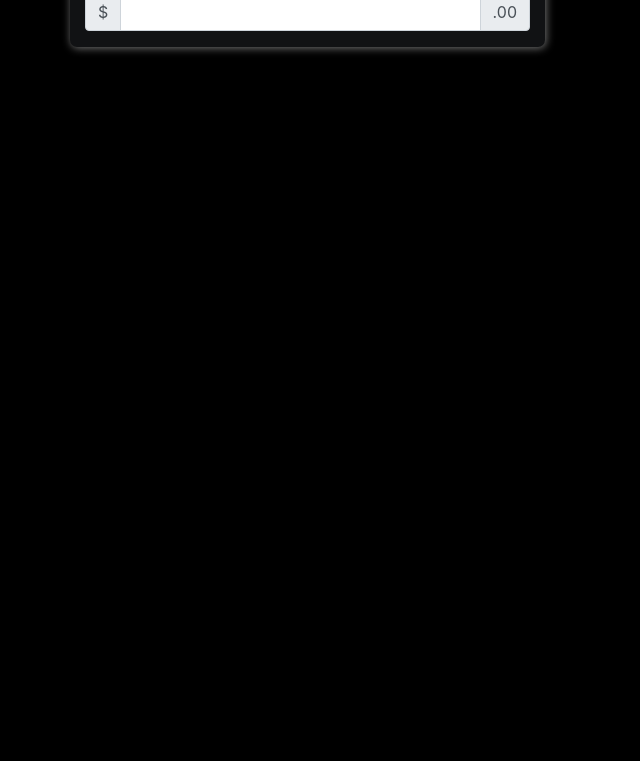
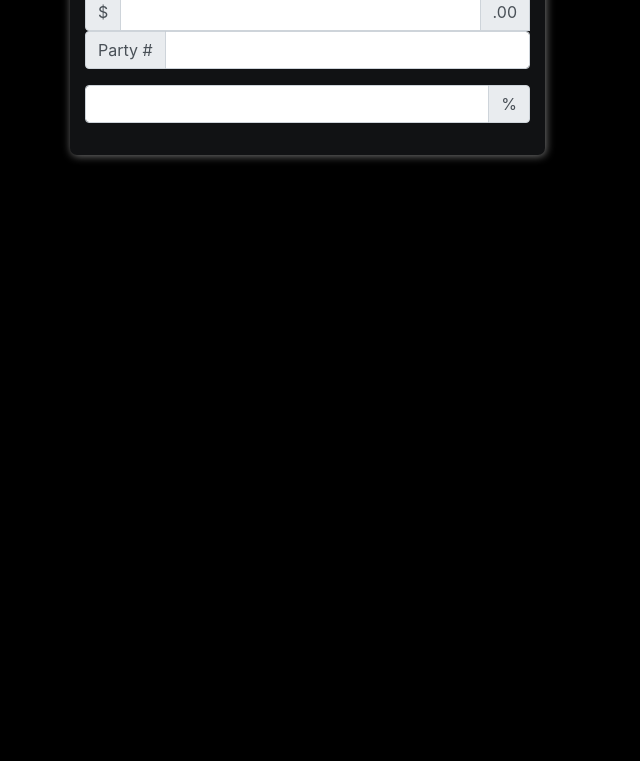
Before and after one commit to Mekhi-Rhodie/Tip-Calculator, a plain HTML site: page index.html in a window 1280 px wide. Shown: the part 39-800 px from the top of the page, without its empty margins (0-640 px from the left). Drawn offline with nearby package versions, Linux system fonts and the light colour scheme.

Commit message:
Update index.html

```diff
--- a/index.html
+++ b/index.html
@@ -23,7 +23,8 @@
         <div class="row">
             <div id="calc" class="col-xl-5">
                 <h1 id="head">Tip Calculator</h1>
-                <div class="input-group mb-3">
+                <div id="input">
+                   <div class="input-group mb-3">
                     <div class="input-group-prepend">
                       <span class="input-group-text">$</span>
                     </div>
@@ -31,7 +32,23 @@
                     <div class="input-group-append">
                       <span class="input-group-text">.00</span>
                     </div>
+                    <div class="input-group mb-3">
+                        <div class="input-group-prepend">
+                          <span class="input-group-text">Party #</span>
+                        </div>
+                        <input type="number" min="1"  max="12" class="form-control" aria-label="Amount (to the nearest dollar)">
+                      </div>
+                    <div class="input-group mb-3">
+                        <input type="text" class="form-control" aria-label="Amount (to the nearest dollar)">
+                        <div class="input-group-append">
+                          <span class="input-group-text">%</span>
+                        </div>
+                      </div>
                   </div>
+                </div>
+                <div id="output">
+
+                </div>
             </div>
         </div>
       </div>
```
